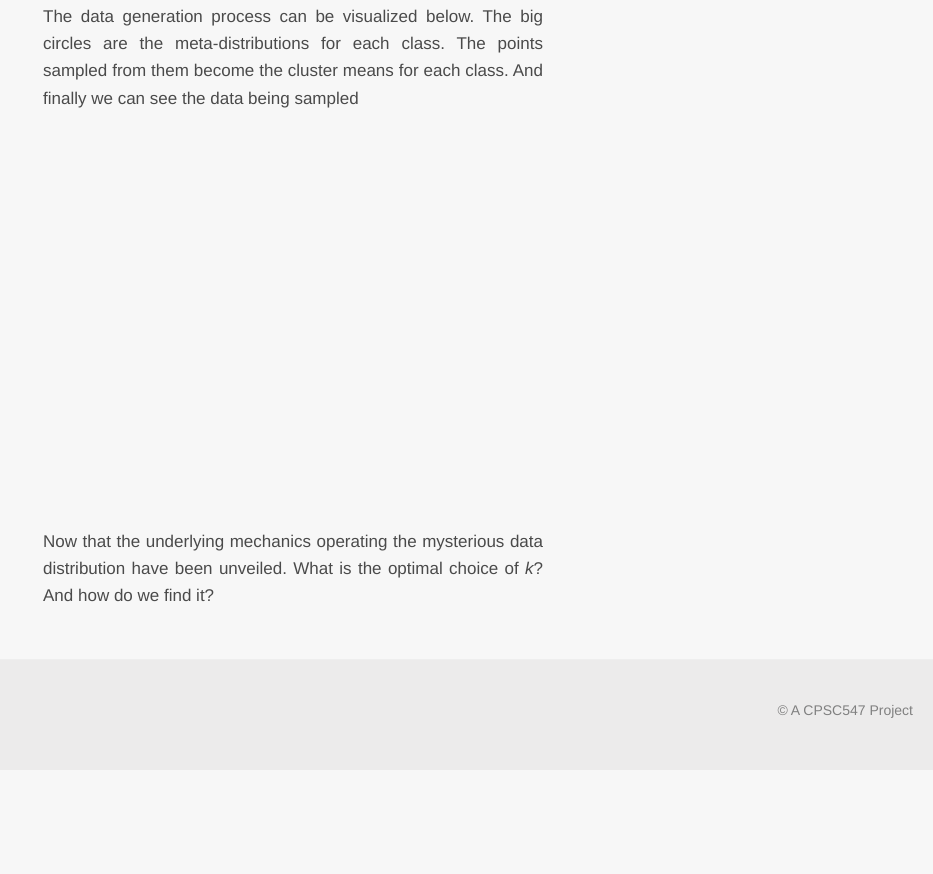
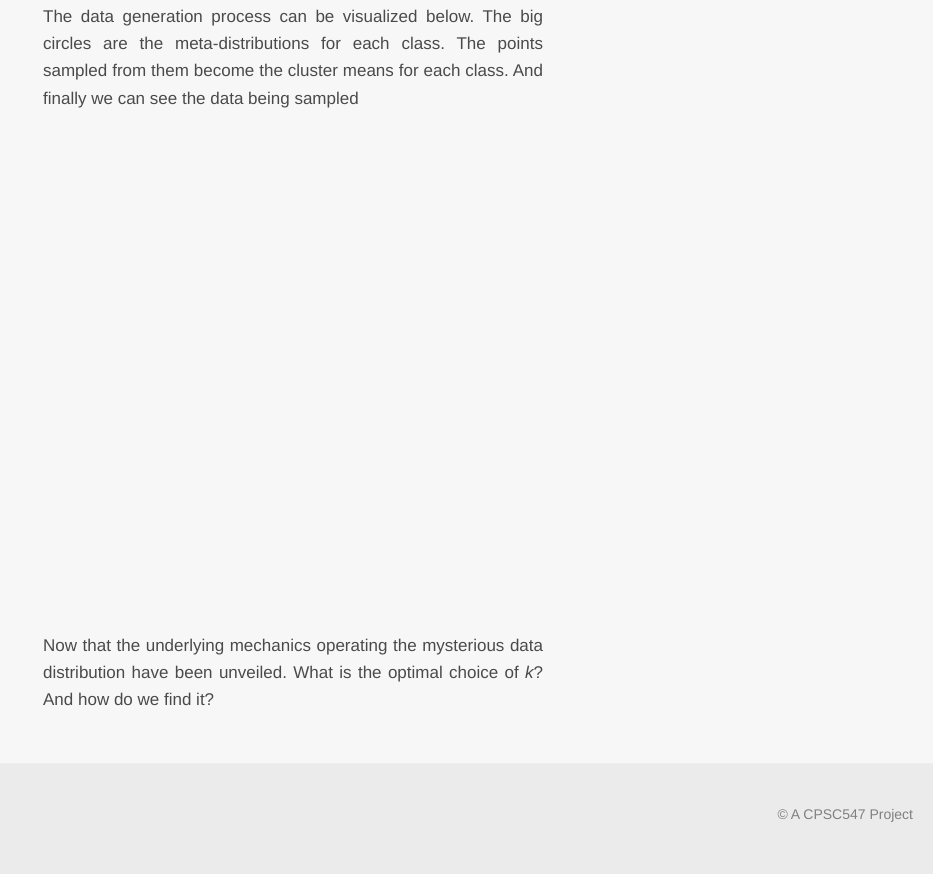
Before and after one commit to doristori123/knn-viz, a website: page index.html in a window 1280 px wide. Shown: the part 3518-4392 px from the top of the page, without its empty margins (347-1280 px from the left). Before the commit the page ends 4288 px from the top, so only its background shows below. Drawn offline with nearby package versions, Linux system fonts and the light colour scheme; a script that the page names is missing.

Commit message:
Spacing fixed

```diff
--- a/index.html
+++ b/index.html
@@ -248,6 +248,8 @@ h1 {
     position: relative;
     width: 400px;
     height: 400px;
+    margin-left: auto;
+    margin-right: auto;
 
 }
 
@@ -272,6 +274,10 @@ footer {
     text-align: right;
 }
 
+#datagenerationcontainer {
+    margin: 60px 0px;
+
+}
 </style>
 <body>
     <header>
@@ -406,8 +412,10 @@ footer {
 
         <p>The data generation process can be visualized below. The big circles are the meta-distributions for each class. The points sampled from them become the cluster means for each class. And finally we can see the data being sampled</p>
 
-        <div id="generation_legend"></div>
-        <div id="datageneration"></div>
+        <div id="datagenerationcontainer">
+            <div id="generation_legend"></div>
+            <div id="datageneration"></div>
+        </div>
 
         <p>Now that the underlying mechanics operating  the mysterious data distribution have been unveiled. What is the optimal choice of <em>k</em>? And how do we find it? </p>
         <!--TBD! Didn't have time :( <h4>Finding the optimal k</h4>-->
@@ -1257,7 +1265,7 @@ rendermeanofmeans();
 
 
 // Legend for data generating plot
-var legend = d3.select("#generation_legend").append("svg").style("width", "400px").style("height", "40px").style("position", "absolute").style("top", "-20px").selectAll(".legend")
+var legend = d3.select("#generation_legend").append("svg").style("width", "400px").style("height", "40px").style("position", "absolute").style("top", "-20px").style("left", "40px").selectAll(".legend")
       .data([{"name": "Mean of class",  "size": 8, "stroke-width": 3, "pos": -30, "textposoffset":0}, {"name": "Mean of cluster",  "size": 3.5, "stroke-width": 2, "pos": 50, "textposoffset":0}, {"name": "Data",  "size": 3.5, "stroke-width": 0, "pos": 130, "textposoffset":65}])
     .enter().append("g")
       .attr("class", "legend")
```
